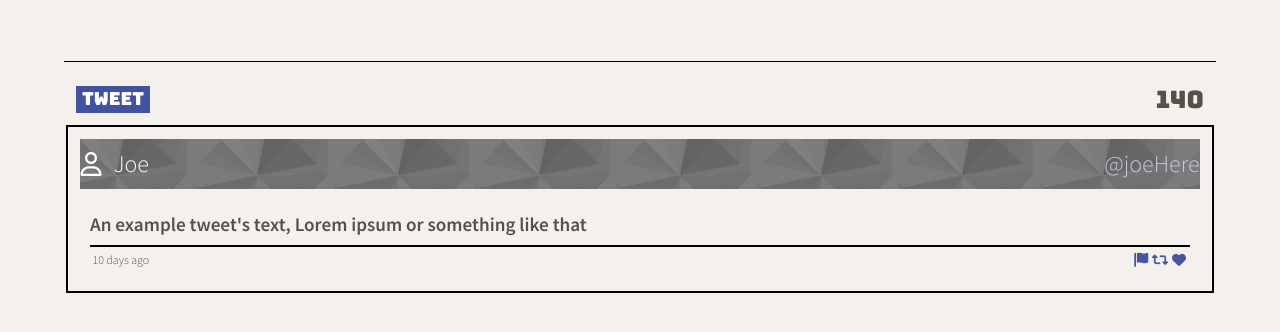
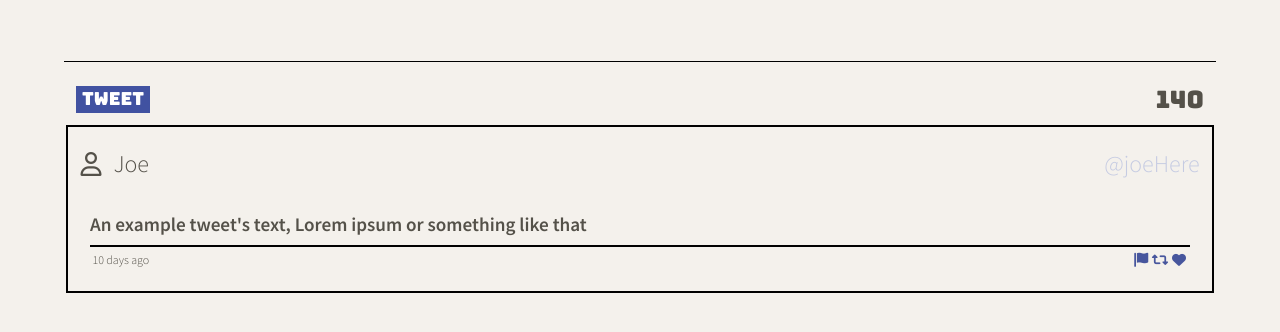
Before and after one commit to Drumshtick/Tweeter-, a website: page public/index.html in a window 1280 px wide. Shown: the part 552-884 px from the top of the page. Drawn offline with nearby package versions, Linux system fonts and the light colour scheme.

```diff
--- a/public/styles/header.css
+++ b/public/styles/header.css
@@ -1,4 +1,4 @@
-header {
+header.profile {
   height: 400px;
   width: 100%;
   background-color: rgb(207, 203, 203);
```
